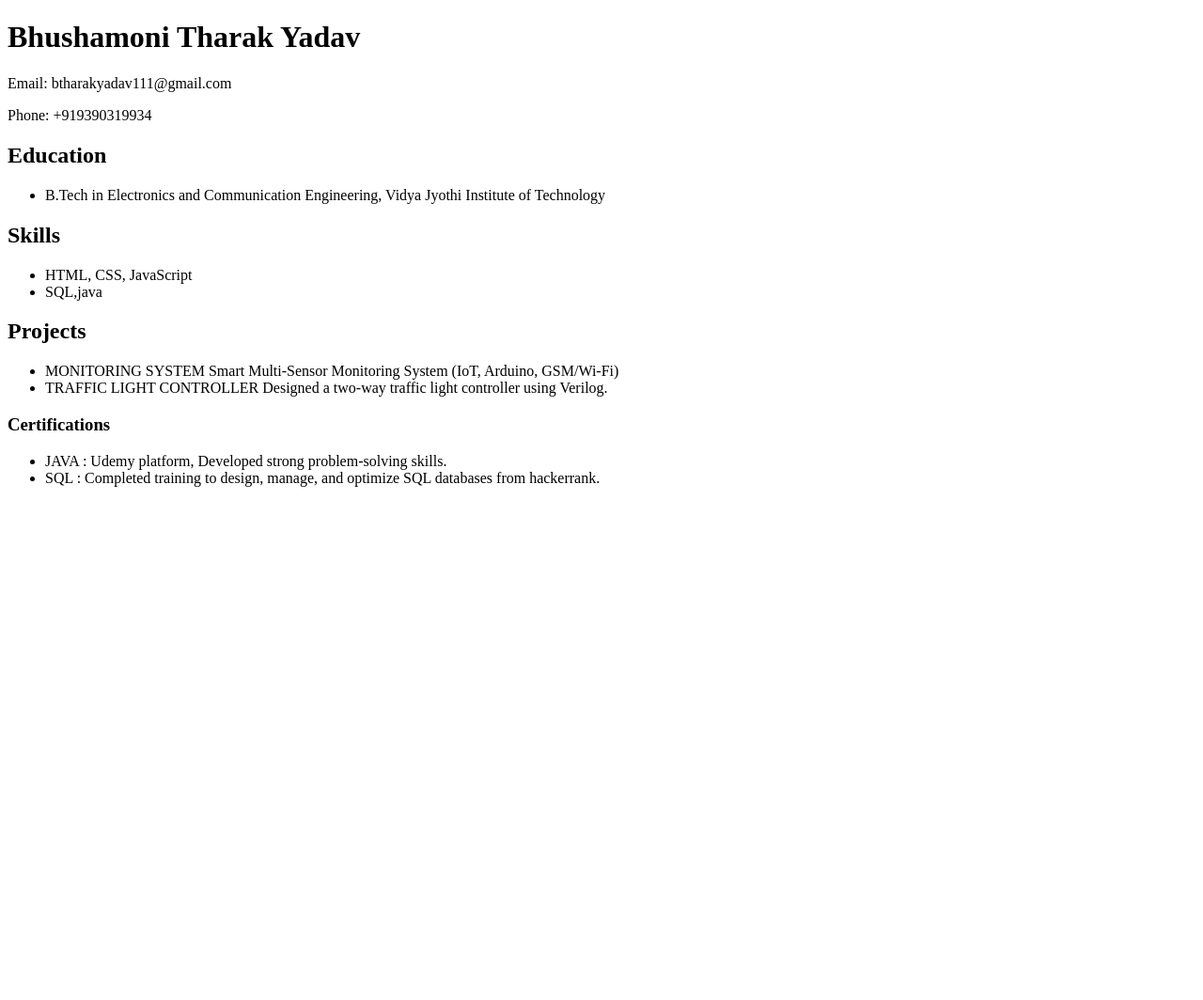
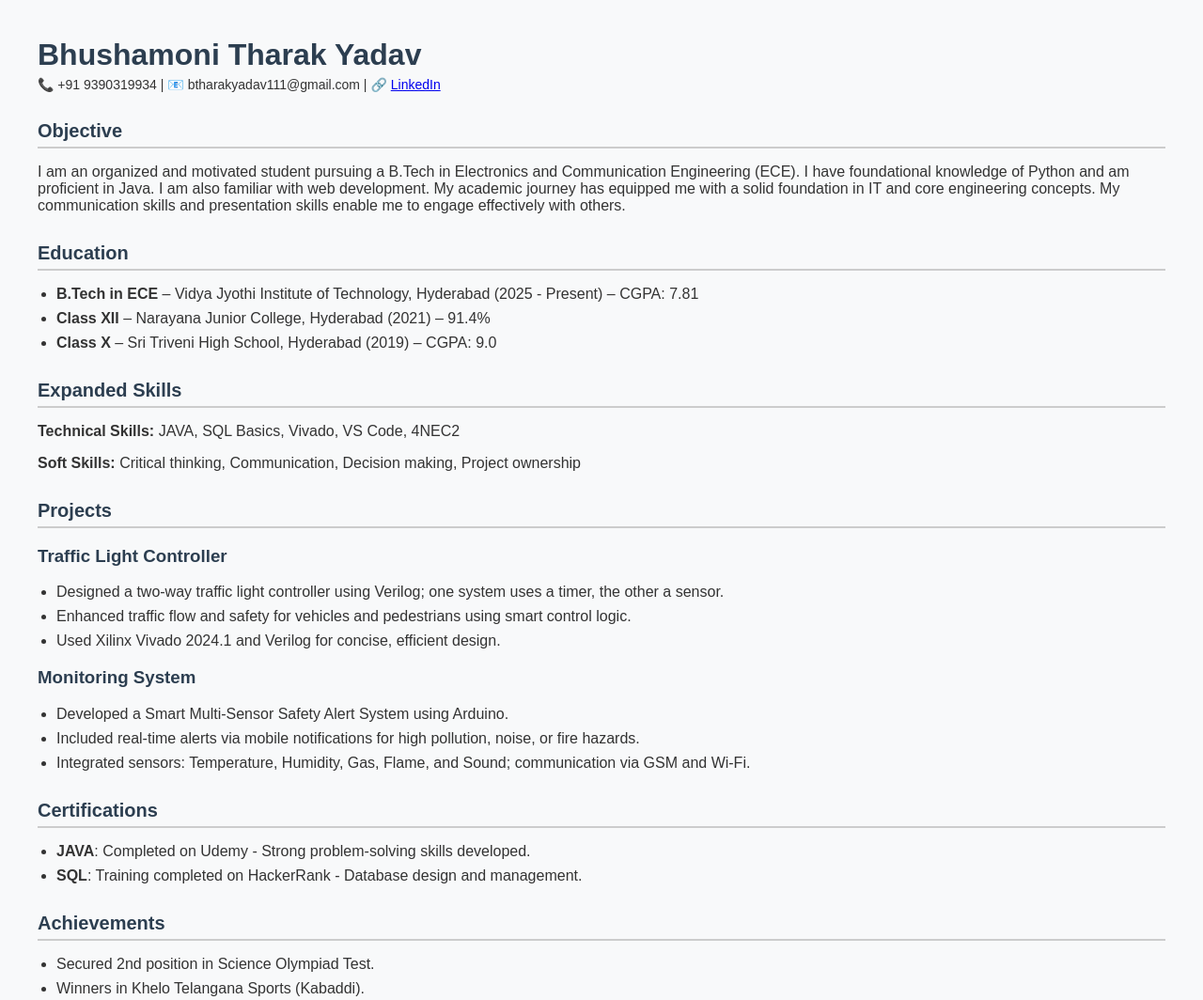
Before and after one commit to TharakYadav06/resume77, a plain HTML site: page index.html in a window 1280 px wide. Shown: the whole page at 94% size. Before the commit the page ends 800 px from the top, so only its background shows below. Drawn offline with Linux system fonts and the light colour scheme.

Commit message:
index.html

```diff
--- a/index.html
+++ b/index.html
@@ -1,33 +1,112 @@
 <!DOCTYPE html>
-<html>
+<html lang="en">
 <head>
+  <meta charset="UTF-8" />
+  <meta name="viewport" content="width=device-width, initial-scale=1.0"/>
   <title>Bhushamoni Tharak Yadav - Resume</title>
+  <style>
+    body {
+      font-family: Arial, sans-serif;
+      margin: 40px;
+      background-color: #f8f9fa;
+      color: #333;
+    }
+    h1, h2, h3 {
+      color: #2c3e50;
+    }
+    h1 {
+      font-size: 32px;
+      margin-bottom: 5px;
+    }
+    .contact {
+      font-size: 14px;
+      margin-bottom: 30px;
+    }
+    .section {
+      margin-bottom: 30px;
+    }
+    .section h2 {
+      font-size: 20px;
+      border-bottom: 2px solid #ccc;
+      padding-bottom: 5px;
+      margin-bottom: 15px;
+    }
+    ul {
+      padding-left: 20px;
+    }
+    li {
+      margin-bottom: 8px;
+    }
+    .highlight {
+      font-weight: bold;
+    }
+  </style>
 </head>
 <body>
+
   <h1>Bhushamoni Tharak Yadav</h1>
-  <p>Email: btharakyadav111@gmail.com</p>
-  <p>Phone: +919390319934</p>
+  <div class="contact">
+    📞 +91 9390319934 | 📧 btharakyadav111@gmail.com | 🔗
+    <a href="https://linkedin.com/in/bhushamoni-tharak-yadav-4ba538289" target="_blank">LinkedIn</a>
+  </div>
+
+  <div class="section">
+    <h2>Objective</h2>
+    <p>
+      I am an organized and motivated student pursuing a B.Tech in Electronics and Communication Engineering (ECE).
+      I have foundational knowledge of Python and am proficient in Java. I am also familiar with web development.
+      My academic journey has equipped me with a solid foundation in IT and core engineering concepts.
+      My communication skills and presentation skills enable me to engage effectively with others.
+    </p>
+  </div>
+
+  <div class="section">
     <h2>Education</h2>
     <ul>
-    <li>B.Tech in Electronics and Communication Engineering, Vidya Jyothi Institute of Technology</li>
+      <li><span class="highlight">B.Tech in ECE</span> – Vidya Jyothi Institute of Technology, Hyderabad (2025 - Present) – CGPA: 7.81</li>
+      <li><span class="highlight">Class XII</span> – Narayana Junior College, Hyderabad (2021) – 91.4%</li>
+      <li><span class="highlight">Class X</span> – Sri Triveni High School, Hyderabad (2019) – CGPA: 9.0</li>
     </ul>
-  <h2>Skills</h2>
+  </div>
+
+  <div class="section">
+    <h2>Expanded Skills</h2>
+    <p><span class="highlight">Technical Skills:</span> JAVA, SQL Basics, Vivado, VS Code, 4NEC2</p>
+    <p><span class="highlight">Soft Skills:</span> Critical thinking, Communication, Decision making, Project ownership</p>
+  </div>
+
+  <div class="section">
+    <h2>Projects</h2>
+    <h3>Traffic Light Controller</h3>
     <ul>
-    <li>HTML, CSS, JavaScript</li>
-    <li>SQL,java </li>
+      <li>Designed a two-way traffic light controller using Verilog; one system uses a timer, the other a sensor.</li>
+      <li>Enhanced traffic flow and safety for vehicles and pedestrians using smart control logic.</li>
+      <li>Used Xilinx Vivado 2024.1 and Verilog for concise, efficient design.</li>
     </ul>
-  <h2>Projects</h2>
+
+    <h3>Monitoring System</h3>
     <ul>
-    <li>MONITORING SYSTEM
-Smart Multi-Sensor Monitoring System (IoT, Arduino, GSM/Wi-Fi)</li>
-    <li>TRAFFIC LIGHT CONTROLLER
-Designed a two-way traffic light controller using Verilog. </li>
+      <li>Developed a Smart Multi-Sensor Safety Alert System using Arduino.</li>
+      <li>Included real-time alerts via mobile notifications for high pollution, noise, or fire hazards.</li>
+      <li>Integrated sensors: Temperature, Humidity, Gas, Flame, and Sound; communication via GSM and Wi-Fi.</li>
     </ul>
-   <h3>Certifications</h3>
+  </div>
+
+  <div class="section">
+    <h2>Certifications</h2>
     <ul>
-    <li>JAVA : Udemy platform, Developed strong problem-solving skills.
-</li>
-    <li>SQL : Completed training to design, manage, and optimize SQL databases from hackerrank. </li>
+      <li><span class="highlight">JAVA</span>: Completed on Udemy - Strong problem-solving skills developed.</li>
+      <li><span class="highlight">SQL</span>: Training completed on HackerRank - Database design and management.</li>
     </ul>
+  </div>
+
+  <div class="section">
+    <h2>Achievements</h2>
+    <ul>
+      <li>Secured 2nd position in Science Olympiad Test.</li>
+      <li>Winners in Khelo Telangana Sports (Kabaddi).</li>
+    </ul>
+  </div>
+
 </body>
 </html>
```
Lines whose indentation alone changed are shown as unchanged.
